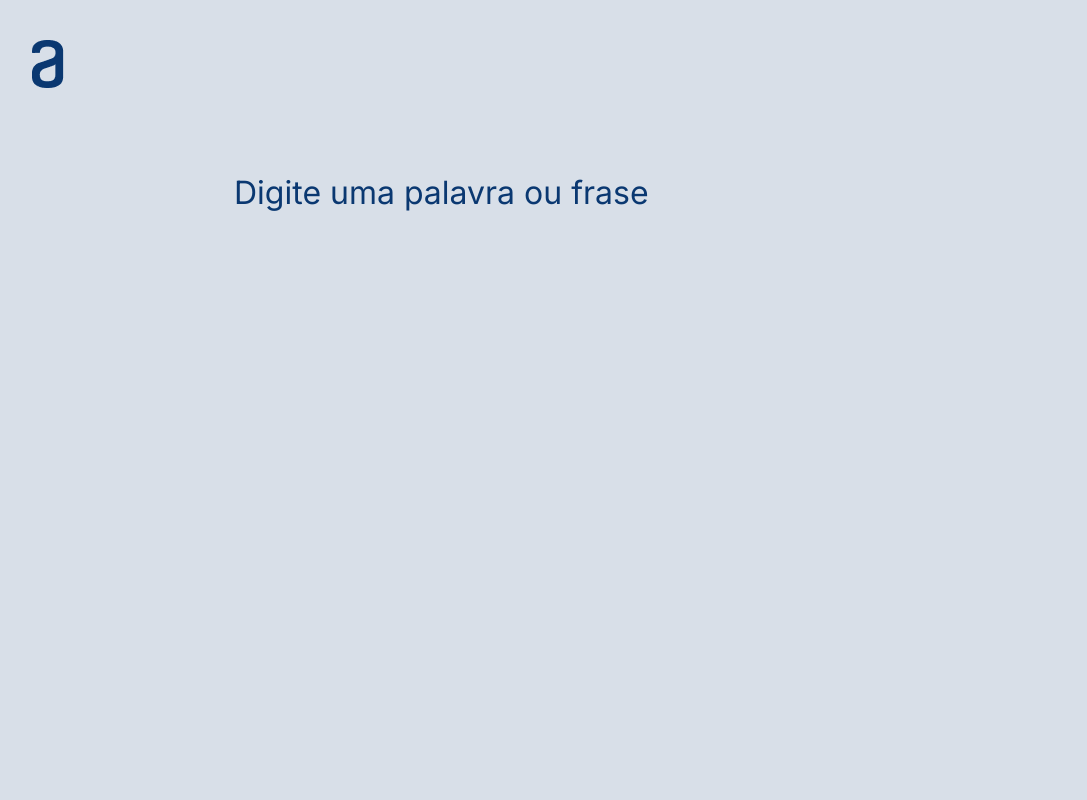
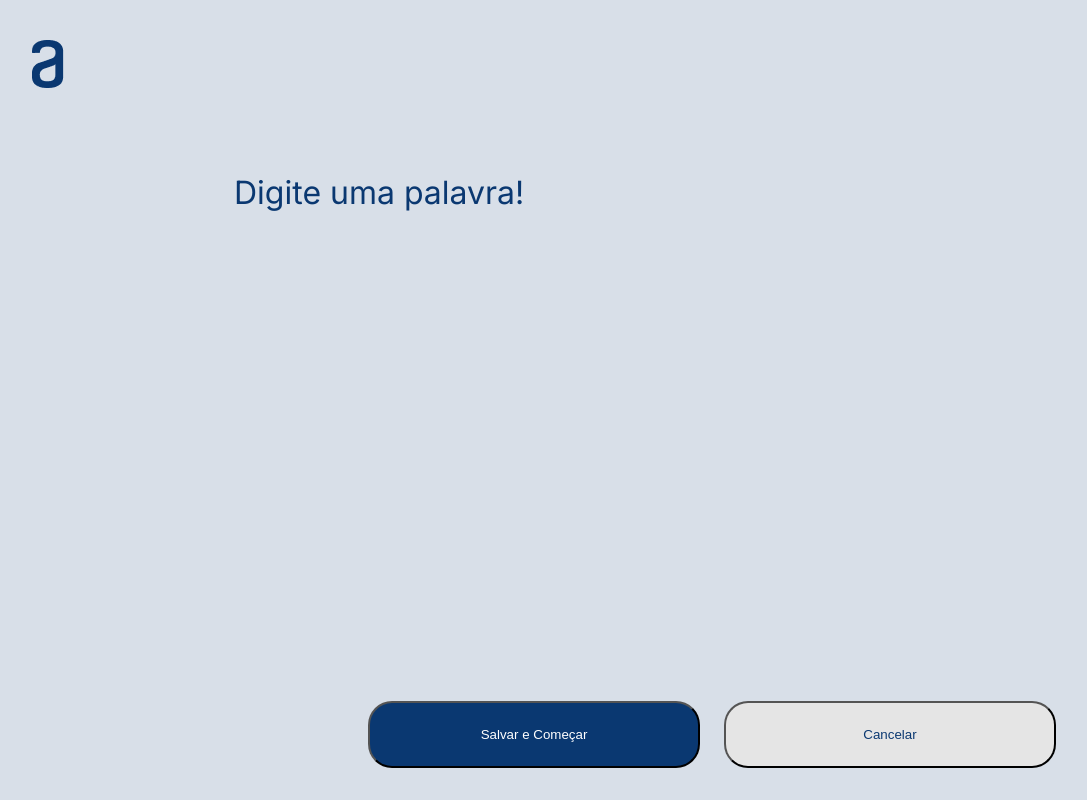
Before and after one commit to rafaelcn1/jogodaforca, a plain HTML site: page index.html in a window 1280 px wide. Both pictures are taken after a click on the button "Comceçar a Jogar". Shown: the top 800 px of the page, without its empty margins (8-1095 px from the left). Drawn offline with Linux system fonts and the light colour scheme.

Commit message:
Botões do jogo e input da palavra adicionados!

```diff
--- a/css/style.css
+++ b/css/style.css
@@ -174,6 +174,93 @@ body {
     left: 240px;
 }
 
+#frame3 {
+    /* Frame 3 */
+    /* Auto layout */
+    display: flex;
+    flex-direction: row;
+    align-items: flex-start;
+    padding: 0px;
+    gap: 24px;
+    position: absolute;
+    width: 688px;
+    height: 67px;
+    left: 376px;
+    top: 701px;
+}
+
+#frame3 .salvarComecar {
+    /* Button */
+    /* Auto layout */
+    flex-direction: row;
+    align-items: flex-start;
+    padding: 24px;
+    gap: 8px;
+    width: 332px;
+    height: 67px;
+    /* Dark blue/dark-blue-300 */
+    background: #0A3871;
+    border-radius: 24px;
+    /* Inside auto layout */
+    flex: none;
+    order: 0;
+    flex-grow: 1;
+    color: #FFFFFF;
+    cursor: pointer;
+}
+
+#frame3 .salvarComecar input {
+    /* Button */
+    width: 284px;
+    height: 19px;
+    font-family: 'Inter';
+    font-style: normal;
+    font-weight: 400;
+    font-size: 16px;
+    line-height: 19px;
+    text-align: center;
+    /* Inside auto layout */
+    flex: none;
+    order: 0;
+    flex-grow: 1;
+}
+
+#frame3 .cancelar {
+    /* Button */
+    /* Auto layout */
+    flex-direction: row;
+    align-items: flex-start;
+    padding: 24px;
+    gap: 8px;
+    width: 332px;
+    height: 67px;
+    /* Dark blue/dark-blue-300 */
+    background: #E5E5E5;
+    border-radius: 24px;
+    /* Inside auto layout */
+    flex: none;
+    order: 0;
+    flex-grow: 1;
+    color: #0A3871;
+    cursor: pointer;
+}
+
+#frame3 .cancelar input {
+    /* Button */
+    width: 284px;
+    height: 19px;
+    font-family: 'Inter';
+    font-style: normal;
+    font-weight: 400;
+    font-size: 16px;
+    line-height: 19px;
+    text-align: center;
+    /* Inside auto layout */
+    flex: none;
+    order: 0;
+    flex-grow: 1;
+}
+
 .copyright {
     font-size: 18px;
     text-align: center;
--- a/index.html
+++ b/index.html
@@ -15,7 +15,7 @@
 <body>
 
 
-    <main class="container">
+    <main id="container">
         <div id="cabecalho">
             <div class="logo">
                 <a href="http://www.alura.com.br" target="_blank">
@@ -32,9 +32,6 @@
             <input class="botaoAdicionarNovaPalavra" type="button" value="Adicionar Nova Palavra" onclick="adicionarNovaPalavra()">
         </div>
 
-        <div id="digiteUmaPalavra">
-
-        </div>
 
     </main>
 
--- a/js/script.js
+++ b/js/script.js
@@ -1,12 +1,13 @@
+//Função para começar o jogo, onde será excluido os botões iniciais e criado as divs do botões do frame3 e o input da palavra
 var comecarJogar = function() {
-    var divDigiteUmaPalavra = document.getElementById("digiteUmaPalavra");
-    var digiteUmaPalavra = document.createElement("input");
-    digiteUmaPalavra.setAttribute("class", "digiteUmaPalavra");
-    digiteUmaPalavra.setAttribute("type", "text");
-    digiteUmaPalavra.setAttribute("name", "digiteUmaPalavra");
-    digiteUmaPalavra.setAttribute("placeholder", "Digite uma palavra ou frase");
-    divDigiteUmaPalavra.appendChild(digiteUmaPalavra);
+
+    criarDiv("digiteUmaPalavra", "container");
+    criarInput("digiteUmaPalavra", "text", "digiteUmaPalavra", "digiteUmaPalavra");
+
     removerBotoesIniciais();
+
+    //Adicionar novos botões
+    criandoNovosBotoesFrame3();
 
 }
 
@@ -14,10 +15,64 @@ var adicionarNovaPalavra = function() {
     console.log("adicionarNovaPalavra");
 }
 
-
 var removerBotoesIniciais = function() {
     var botaoComecarJogar = document.getElementById("botaoComecarJogar");
     var botaoAdicionarNovaPalavra = document.getElementById("botaoAdicionarNovaPalavra");
     botaoComecarJogar.remove();
     botaoAdicionarNovaPalavra.remove();
 }
+
+var criandoNovosBotoesFrame3 = function() {
+    //Criando uma div para frame3 e as div dos butões
+    criarDiv('frame3', 'container');
+
+    //Criando a div salvar, no frame3
+    criarDiv("salvarComecar", "frame3");
+    //Criando o botão salvar, no frame3
+    criarInput("salvarComecar", "button", "Salvar e Começar", "salvarComecar");
+
+    //Criando a div cancelar, no frame3
+    criarDiv("cancelar", "frame3");
+    //Criando o botão cancelar, no frame3
+    criarInput("cancelar", "button", "Cancelar", "cancelar");
+}
+
+var criarDiv = function(nomeDaDiv, nomeDoPai) {
+    //Capturando o container
+    var pai = document.getElementById(nomeDoPai);
+    //Criando uma div para frame3
+    var divCriada = document.createElement("div");
+    divCriada.setAttribute("id", nomeDaDiv);
+    //Adicionando a div no container
+    pai.appendChild(divCriada);
+
+}
+
+var criarInput = function(nomeInput, tipoInput, nomeValue, nomeDoPai) {
+    var inputCriado = document.createElement("input");
+    //Adicionando os atributos no input button
+    inputCriado.setAttribute("class", nomeInput);
+    inputCriado.setAttribute("type", tipoInput);
+    inputCriado.setAttribute("name", nomeInput);
+    if (tipoInput == "button") {
+        inputCriado.setAttribute("onclick", nomeInput + "()");
+        inputCriado.setAttribute("value", nomeValue);
+    }
+
+    if (tipoInput == "text") {
+        if (nomeInput == "digiteUmaPalavra") {
+            inputCriado.setAttribute("placeholder", "Digite uma palavra!");
+        }
+
+    }
+    var pai = document.getElementById(nomeDoPai);
+    pai.appendChild(inputCriado);
+}
+
+var cancelar = function() {
+    console.log("Vai cancelar o jogo!");
+}
+
+var salvarComecar = function() {
+    console.log("Palavra salva, vai começar o jogo!");
+}
```
